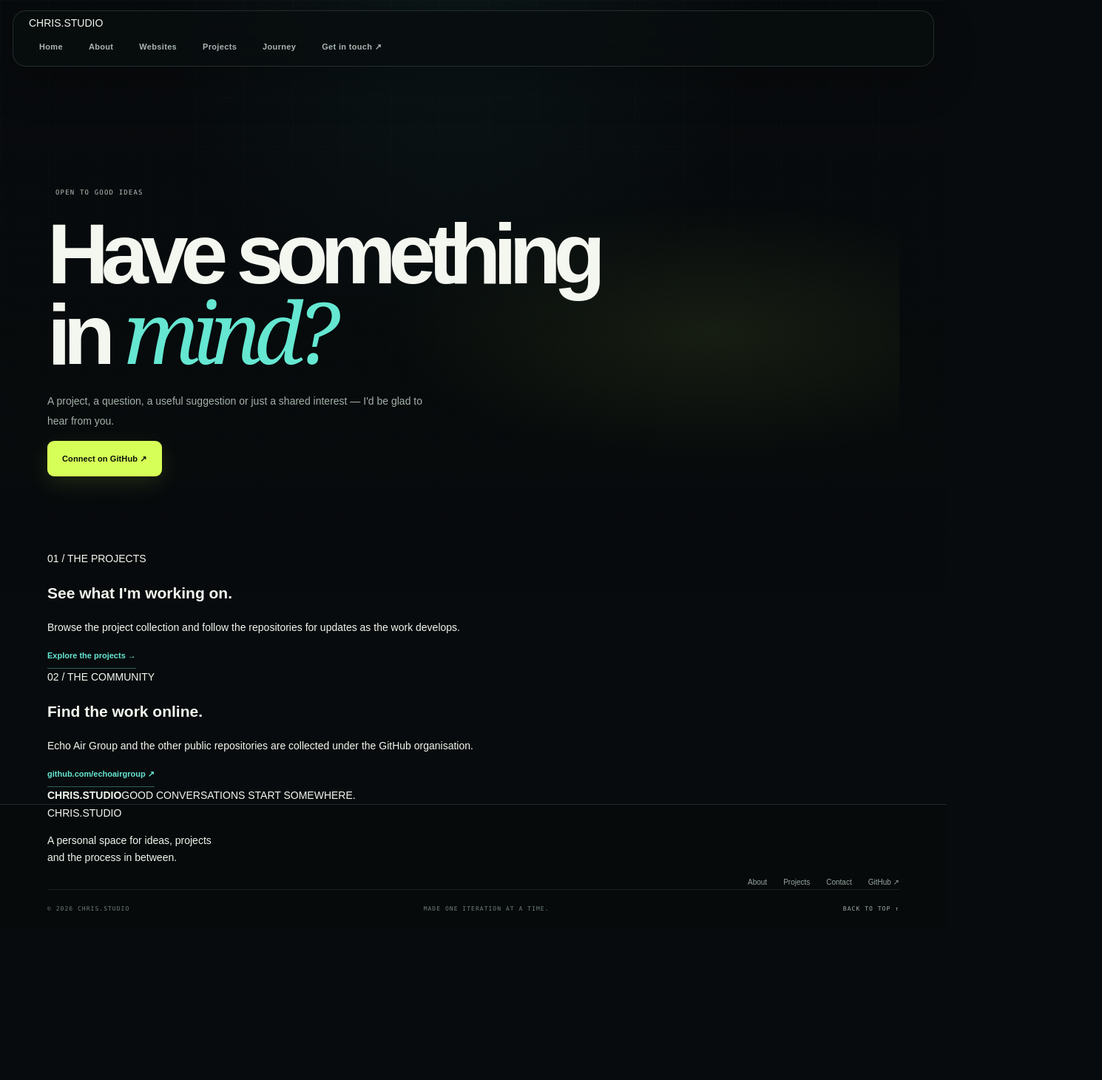
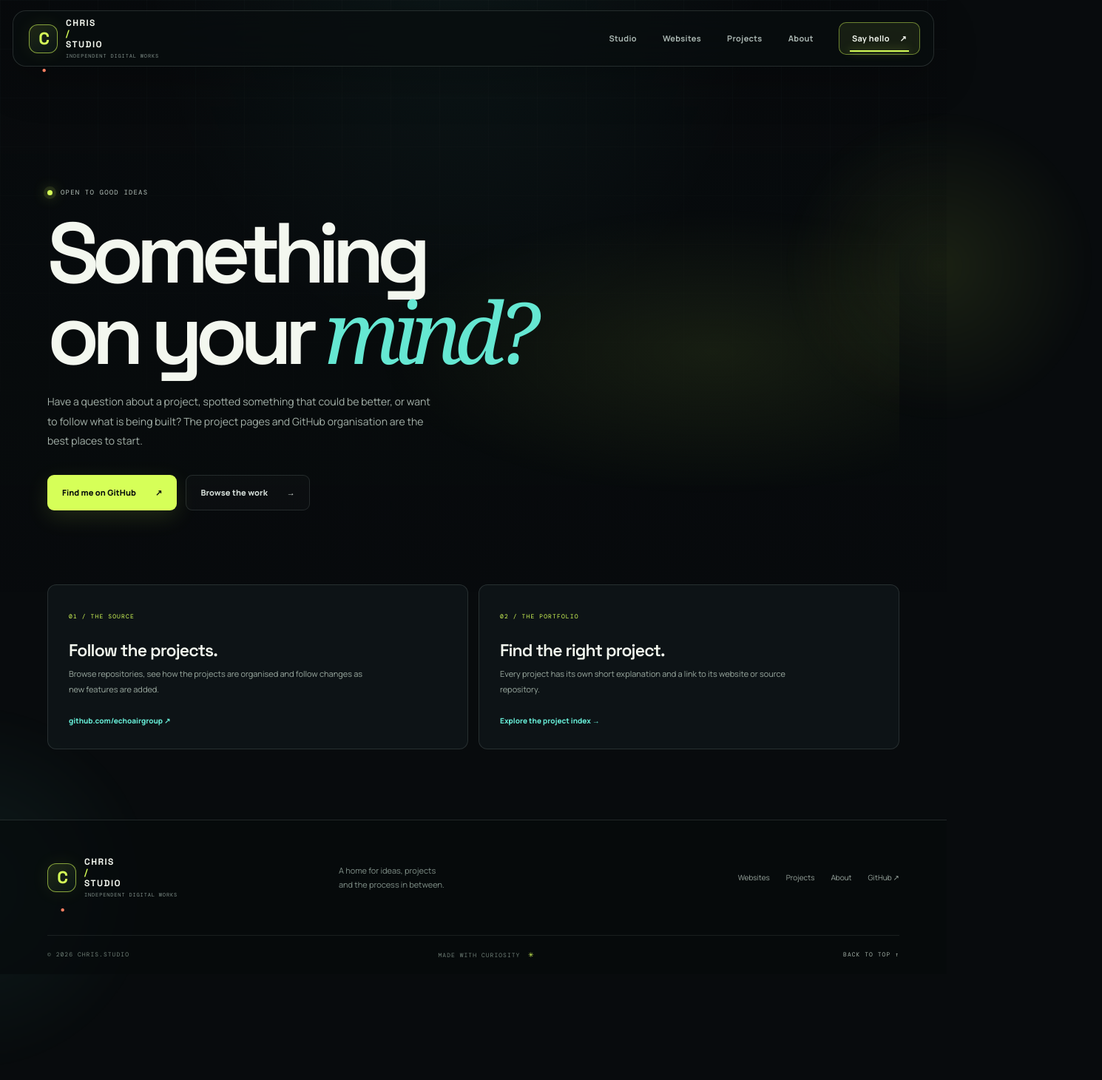
Before and after one commit to echoairgroup/CHRIS-STUDIO, a plain HTML site: page contact.html in a window 1280 px wide. Shown: the whole page at 74% size, 1490 px wide, since content can reach past the window. Before the commit the page ends 1255 px from the top, so only its background shows below. Drawn offline with nearby package versions, Linux system fonts and the light colour scheme.

Commit message:
Finish CHRIS.STUDIO pages and documentation

```diff
--- a/contact.html
+++ b/contact.html
@@ -1,47 +1,32 @@
 <!doctype html>
 <html lang="en">
 <head>
-<meta charset="utf-8"><meta name="viewport" content="width=device-width, initial-scale=1">
-<meta name="theme-color" content="#11130f"><title>Contact — Chris Studio</title>
-<meta name="description" content="Find Chris Studio and connect through GitHub.">
-<link rel="icon" href="assets/favicon.svg" type="image/svg+xml"><link rel="stylesheet" href="styles.css">
-<meta property="og:type" content="website"><meta property="og:title" content="Contact — Chris Studio">
-<meta property="og:description" content="Find Chris Studio and connect through GitHub.">
-<meta property="og:image" content="https://echoairgroup.github.io/CHRIS-STUDIO/assets/social-card.svg">
+<meta charset="utf-8"><meta name="viewport" content="width=device-width, initial-scale=1"><meta name="theme-color" content="#080b0d">
+<title>Contact — Chris Studio</title><meta name="description" content="Get in touch with Chris Studio, explore the projects or find the work on GitHub.">
+<link rel="icon" href="assets/favicon.svg" type="image/svg+xml"><link rel="preconnect" href="https://fonts.googleapis.com"><link rel="preconnect" href="https://fonts.gstatic.com" crossorigin>
+<link href="https://fonts.googleapis.com/css2?family=DM+Mono:wght@400;500&family=Manrope:wght@400;500;600;700;800&family=Space+Grotesk:wght@400;500;600;700&display=swap" rel="stylesheet"><link rel="stylesheet" href="styles.css">
+<meta property="og:type" content="website"><meta property="og:title" content="Contact — Chris Studio"><meta property="og:description" content="Find the work and connect through GitHub."><meta property="og:image" content="https://echoairgroup.github.io/CHRIS-STUDIO/assets/social-card.svg">
 </head>
 <body data-page="contact">
-<a class="skip-link" href="#main">Skip to content</a>
-
+<a class="skip-link" href="#main">Skip to content</a><div class="ambient ambient-one"></div><div class="ambient ambient-two"></div>
 <header class="site-header">
-  <div class="header-inner">
-    <a class="wordmark" href="index.html" aria-label="Chris Studio home">CHRIS<span>.</span>STUDIO</a>
-    <button class="menu-toggle" type="button" aria-expanded="false" aria-controls="primary-nav"><span>Menu</span><i></i><i></i></button>
-    <nav class="primary-nav" id="primary-nav" aria-label="Main navigation">
-      <a href="index.html" >Home</a>
-      <a href="about.html" >About</a>
-      <a href="websites.html" >Websites</a>
-      <a href="projects.html" >Projects</a>
-      <a href="journey.html" >Journey</a>
-      <a class="nav-contact" href="contact.html">Get in touch <span>↗</span></a>
-    </nav>
-  </div>
+<a class="brand" href="index.html" aria-label="Chris Studio home"><span class="brand-symbol">C<span>.</span></span><span class="brand-name">CHRIS<span>/</span>STUDIO<small>INDEPENDENT DIGITAL WORKS</small></span></a>
+<button class="menu-toggle" type="button" aria-expanded="false" aria-controls="primary-nav"><span>Menu</span><i></i><i></i></button>
+<nav class="primary-nav" id="primary-nav" aria-label="Main navigation"><a href="index.html" data-page-link="home">Studio</a><a href="websites.html" data-page-link="websites">Websites</a><a href="projects.html" data-page-link="projects">Projects</a><a href="about.html" data-page-link="about">About</a><a class="nav-cta" href="contact.html" data-page-link="contact">Say hello <span>↗</span></a></nav>
 </header>
 <main id="main">
-<section class="contact-hero page-width"><p class="eyebrow"><i></i>OPEN TO GOOD IDEAS</p><h1>Have something<br>in <em>mind?</em></h1><p>A project, a question, a useful suggestion or just a shared interest — I'd be glad to hear from you.</p><a class="button button-primary" href="https://github.com/echoairgroup" target="_blank" rel="noreferrer">Connect on GitHub ↗</a></section>
-<section class="contact-details page-width">
-  <article><span>01 / THE PROJECTS</span><h2>See what I'm working on.</h2><p>Browse the project collection and follow the repositories for updates as the work develops.</p><a class="text-link" href="projects.html">Explore the projects →</a></article>
-  <article><span>02 / THE COMMUNITY</span><h2>Find the work online.</h2><p>Echo Air Group and the other public repositories are collected under the GitHub organisation.</p><a class="text-link" href="https://github.com/echoairgroup" target="_blank" rel="noreferrer">github.com/echoairgroup ↗</a></article>
+<section class="contact-hero page-width">
+<p class="eyebrow"><span class="signal"></span> OPEN TO GOOD IDEAS</p>
+<h1>Something<br>on your <em>mind?</em></h1>
+<p>Have a question about a project, spotted something that could be better, or want to follow what is being built? The project pages and GitHub organisation are the best places to start.</p>
+<div class="hero-actions"><a class="button button-primary" href="https://github.com/echoairgroup" target="_blank" rel="noreferrer">Find me on GitHub <span>↗</span></a><a class="button button-quiet" href="projects.html">Browse the work <span>→</span></a></div>
 </section>
-<div class="contact-bottom page-width"><b>CHRIS.STUDIO</b><span>GOOD CONVERSATIONS START SOMEWHERE.</span></div>
+<section class="contact-grid page-width">
+<article class="contact-card"><span>01 / THE SOURCE</span><h2>Follow the projects.</h2><p>Browse repositories, see how the projects are organised and follow changes as new features are added.</p><a href="https://github.com/echoairgroup" target="_blank" rel="noreferrer">github.com/echoairgroup ↗</a></article>
+<article class="contact-card"><span>02 / THE PORTFOLIO</span><h2>Find the right project.</h2><p>Every project has its own short explanation and a link to its website or source repository.</p><a href="projects.html">Explore the project index →</a></article>
+</section>
 </main>
-
-<footer class="site-footer">
-  <div class="page-width footer-main">
-    <a class="wordmark" href="index.html">CHRIS<span>.</span>STUDIO</a>
-    <p>A personal space for ideas, projects<br>and the process in between.</p>
-    <div class="footer-links"><a href="about.html">About</a><a href="projects.html">Projects</a><a href="contact.html">Contact</a><a href="https://github.com/echoairgroup" target="_blank" rel="noreferrer">GitHub ↗</a></div>
-  </div>
-  <div class="page-width footer-bottom"><span>© <span data-year>2026</span> CHRIS.STUDIO</span><span>MADE ONE ITERATION AT A TIME.</span><a href="#main">BACK TO TOP ↑</a></div>
-</footer>
+<footer class="site-footer"><div class="page-width footer-top"><a class="brand footer-brand" href="index.html"><span class="brand-symbol">C<span>.</span></span><span class="brand-name">CHRIS<span>/</span>STUDIO<small>INDEPENDENT DIGITAL WORKS</small></span></a><p>A home for ideas, projects<br>and the process in between.</p><div class="footer-links"><a href="websites.html">Websites</a><a href="projects.html">Projects</a><a href="about.html">About</a><a href="https://github.com/echoairgroup" target="_blank" rel="noreferrer">GitHub ↗</a></div></div><div class="page-width footer-bottom"><span>© <span data-year>2026</span> CHRIS.STUDIO</span><span>MADE WITH CURIOSITY <b>✳</b></span><a href="#main">BACK TO TOP ↑</a></div></footer>
 <script src="script.js" defer></script>
-</body></html>
+</body>
+</html>
```
